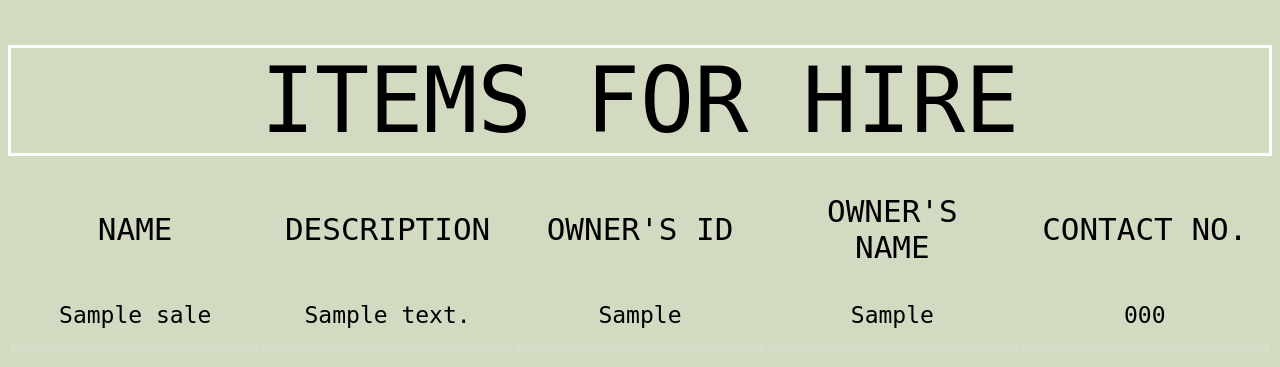
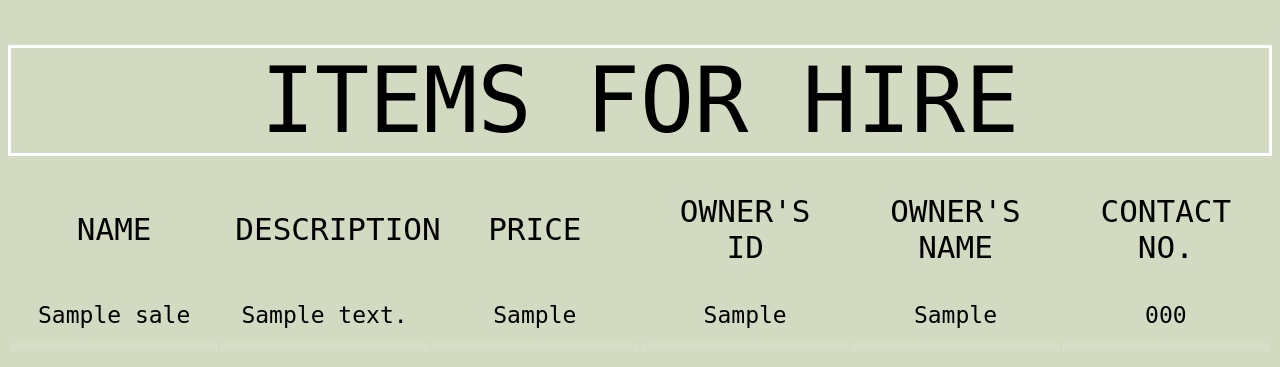
Before and after one commit to hemanth-sunkireddy/ISS_Hackhaton, a Flask app: page /borrow.html in a window 1280 px wide. Shown: the part 135-502 px from the top of the page. Run offline with Flask 3, Linux system fonts and the light colour scheme; tables that the repository leaves empty hold one stand-in row (values such as "Sample post").

Commit message:
Update borrow.html

```diff
--- a/templates/borrow.html
+++ b/templates/borrow.html
@@ -82,6 +82,7 @@
 			<tr>
 				<th>Name</th>
 				<th>Description</th>
+				<th>Price</th>
                 <th>Owner's Id</th>
 				<th>Owner's Name</th>
 				<th>Contact No.</th>
@@ -92,6 +93,7 @@
 				<tr>
 					<td>{{ row[0] }}</td>
 					<td>{{ row[1] }}</td>
+					<td>{{ row[2] }}</td>
                     <td>{{ row[3] }}</td>
 					<td>{{ row[5] }}</td>
                     <td>{{ row[6] }}</td>
```
